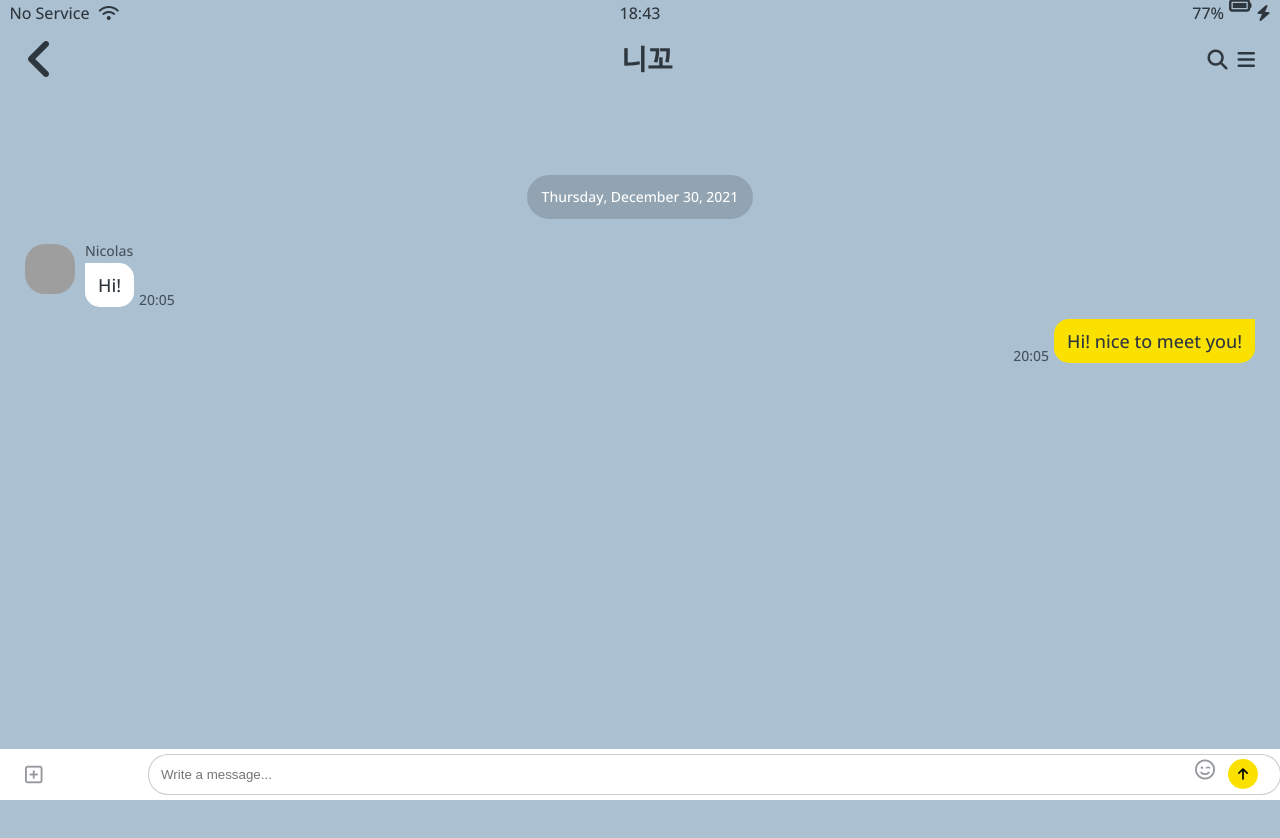
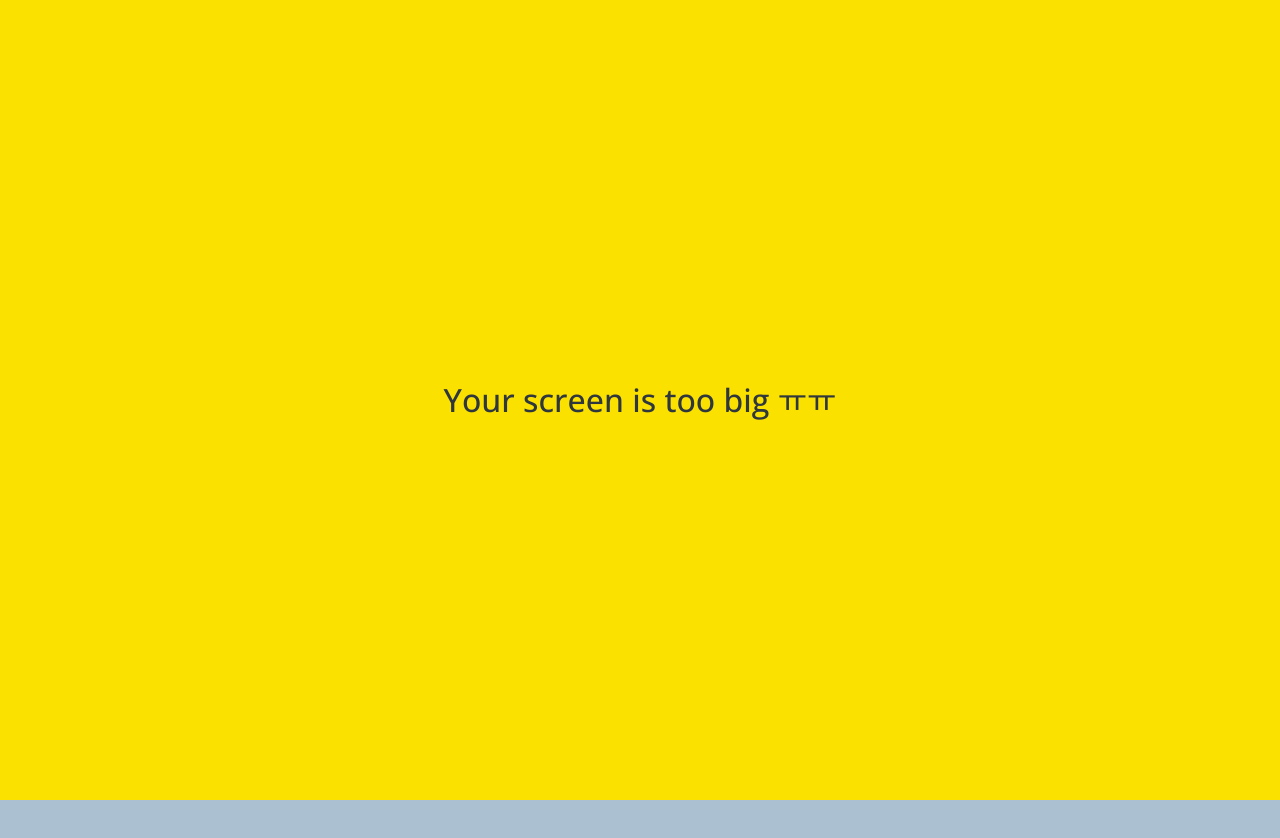
Before and after one commit to heg03/kokoa-clone-2021, a plain HTML site: page chat.html in a window 1280 px wide. Shown: the top 838 px of the page. Drawn offline with nearby package versions, Linux system fonts and the light colour scheme; grey boxes are pictures that could not be loaded.

Commit message:
KokoaClone finish

```diff
--- a/chat.html
+++ b/chat.html
@@ -78,6 +78,13 @@
         </div>
     </form>
 
+
+
+    <div id="no-mobile">
+        <span>Your screen is too big ㅠㅠ</span>
+    </div>
+
+
     <script src="https://kit.fontawesome.com/6478f529f2.js" crossorigin="anonymous"
     ></script>
 </body>
--- /dev/null
+++ b/css/components/no-mobile.css
@@ -0,0 +1,18 @@
+#no-mobile {
+  position: absolute;
+  z-index: 99;
+  height: 100vh;
+  background-color: var(--yellow);
+  width: 100vw;
+  display: flex;
+  justify-content: center;
+  align-items: center;
+  font-size: 32px;
+  top: 0;
+}
+
+@media screen and (max-width: 645px) {
+  #no-mobile {
+    display: none;
+  }
+}
--- a/css/screens/chat.css
+++ b/css/screens/chat.css
@@ -55,6 +55,7 @@
 .message-row {
   width: 100%;
   display: flex;
+  margin-bottom: 25px;
 }
 
 .message-row img {
@@ -162,18 +163,19 @@
   width: 100%;
   border: var(--main-border);
   border-radius: 20px;
-  transition: all 0.3s ease-in-out;
+  box-sizing: border-box;
+  transition: transform 0.3s ease-in-out;
 }
 
 .reply__column:last-child > i,
 .reply__column:last-child button {
   position: absolute;
-  right: -3px;
+  right: 5px;
   top: 5px;
 }
 
 .reply__column:last-child > i {
-  right: 40px;
+  right: 43px;
   top: 15px;
 }
 
@@ -206,9 +208,9 @@
   opacity: 0;
 }
 
-.reply:focus-within input {
+.reply input:focus {
   width: 98vw;
-  transform: translateX(-15%) translateY(-80px);
+  transform: translateX(-13%) translateY(-80px);
 }
 
 .reply:focus-within {
--- a/css/styles.css
+++ b/css/styles.css
@@ -11,6 +11,7 @@
 @import "components/badge.css";
 @import "components/icon-row.css";
 @import "components/alt-screen-header.css";
+@import "components/no-mobile.css";
 
 /* Screens */
 @import "screens/login.css";
```
Also changed, not shown: chats.html (+4 -0 lines), friends.html (+6 -0 lines), index.html (+3 -1 lines), more.html (+4 -0 lines).
